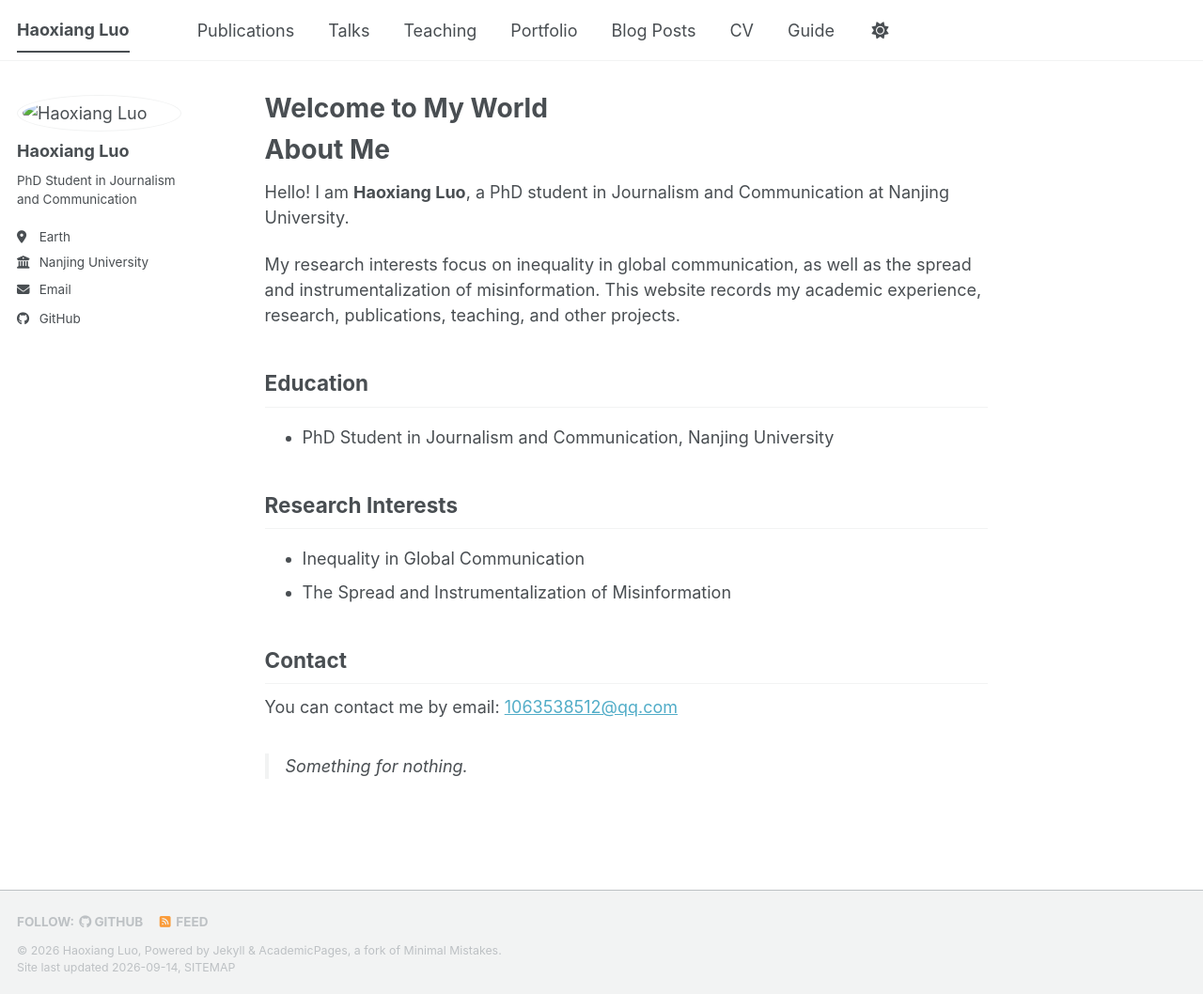
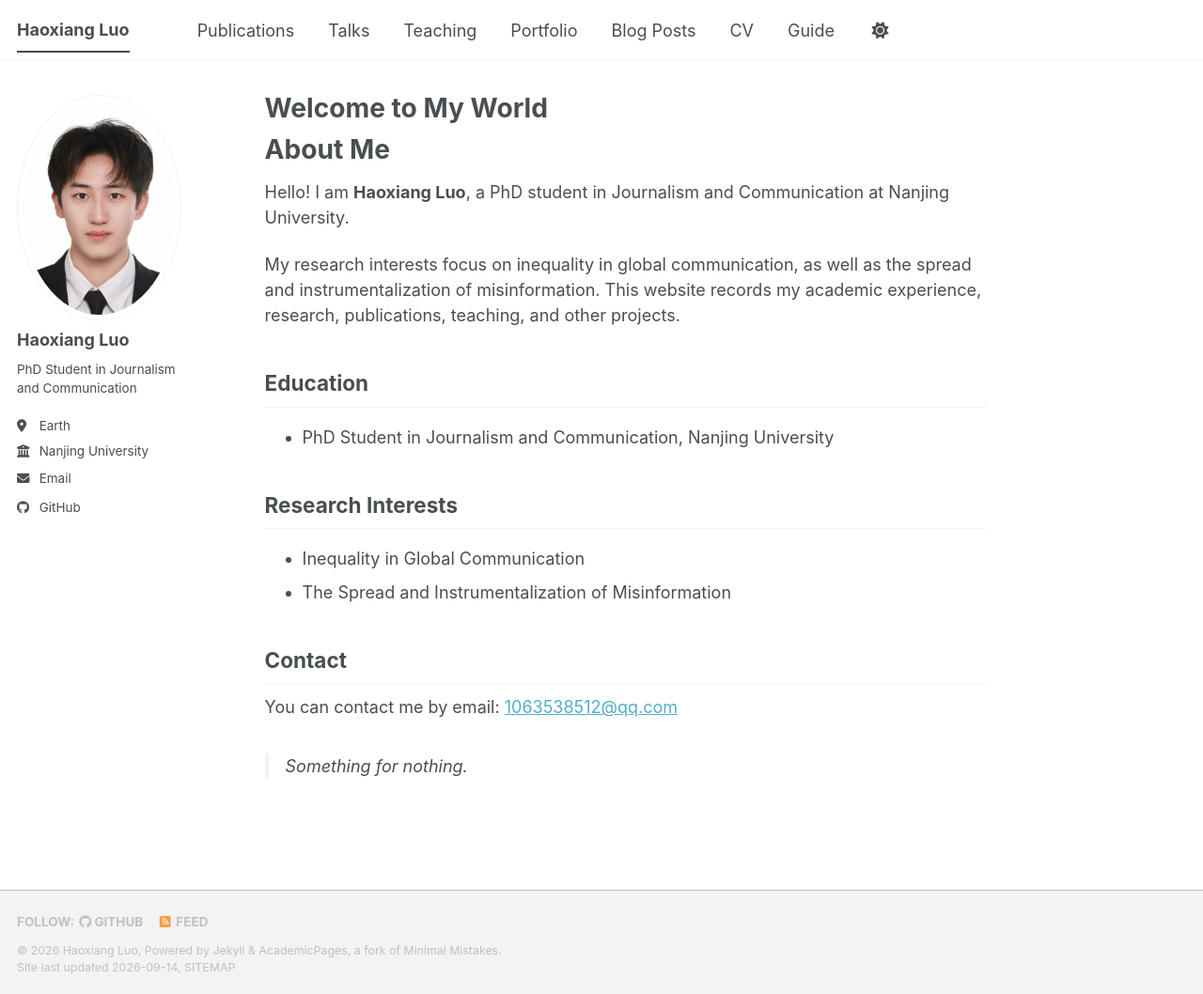
Before and after one commit to HaoxiangLuo/HaoxiangLuo.github.io, a Jekyll site: the page built from _pages/about.md, in a window 1280 px wide and 1058 px high. Shown: the whole window at 94% size. Built offline with Jekyll 4.4.1, drawn with Linux system fonts in a browser that asks for light colours; a style sheet for code colours, icons or effects is not loaded.

Commit message:
Update _config.yml

```diff
--- a/_config.yml
+++ b/_config.yml
@@ -23,7 +23,7 @@ repository               : "HaoxiangLuo/HaoxiangLuo.github.io"
 #               Additional customization can be done by editing /_includes/author-profile.html
 author:
   # Biographic information
-  avatar           : "images/2026证件照-罗昊翔.jpg"
+  avatar           : "2026证件照-罗昊翔.jpg"
   name             : "Haoxiang Luo"
   pronouns         : # example: "she/her"
   bio              : "PhD Student in Journalism and Communication"
```
